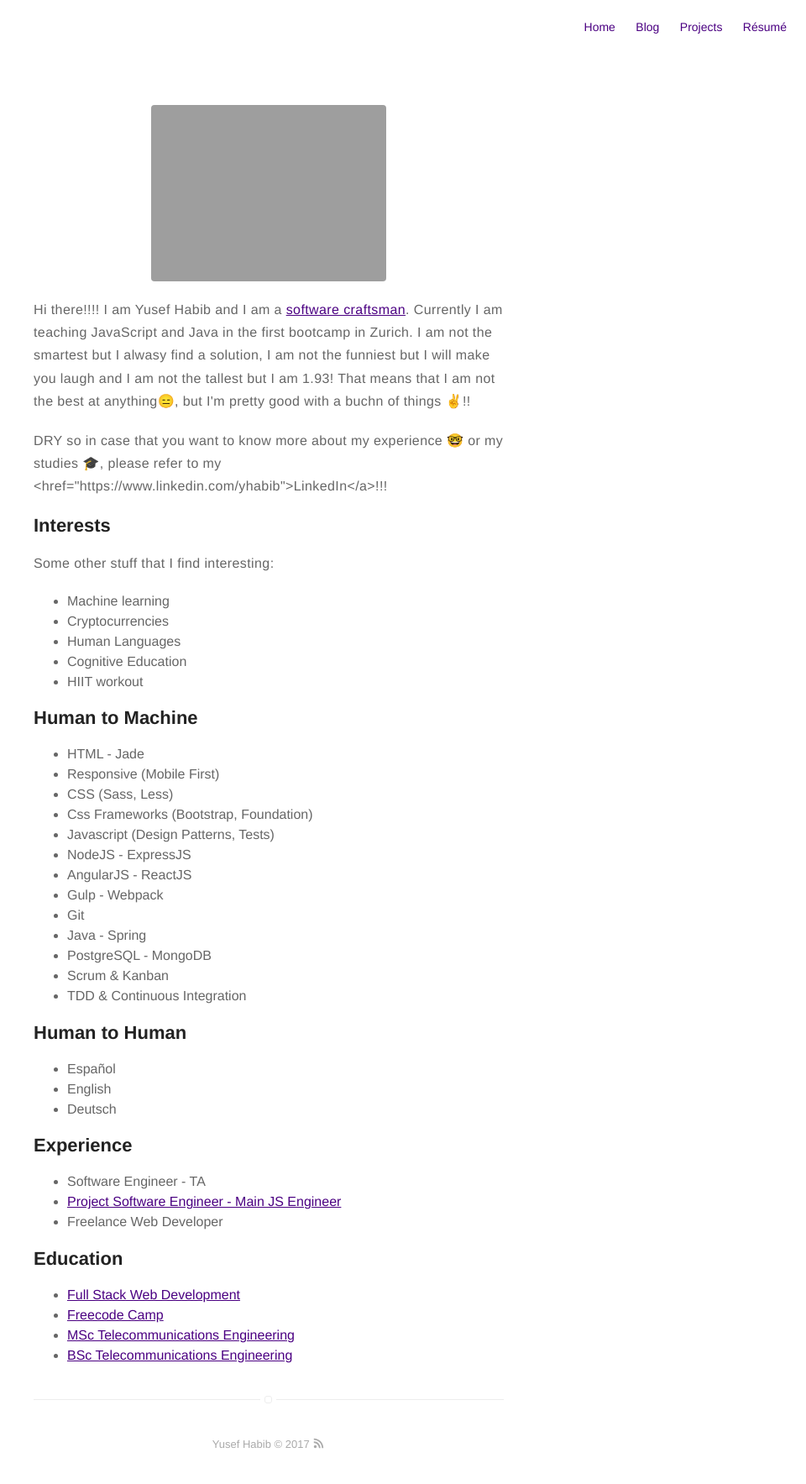
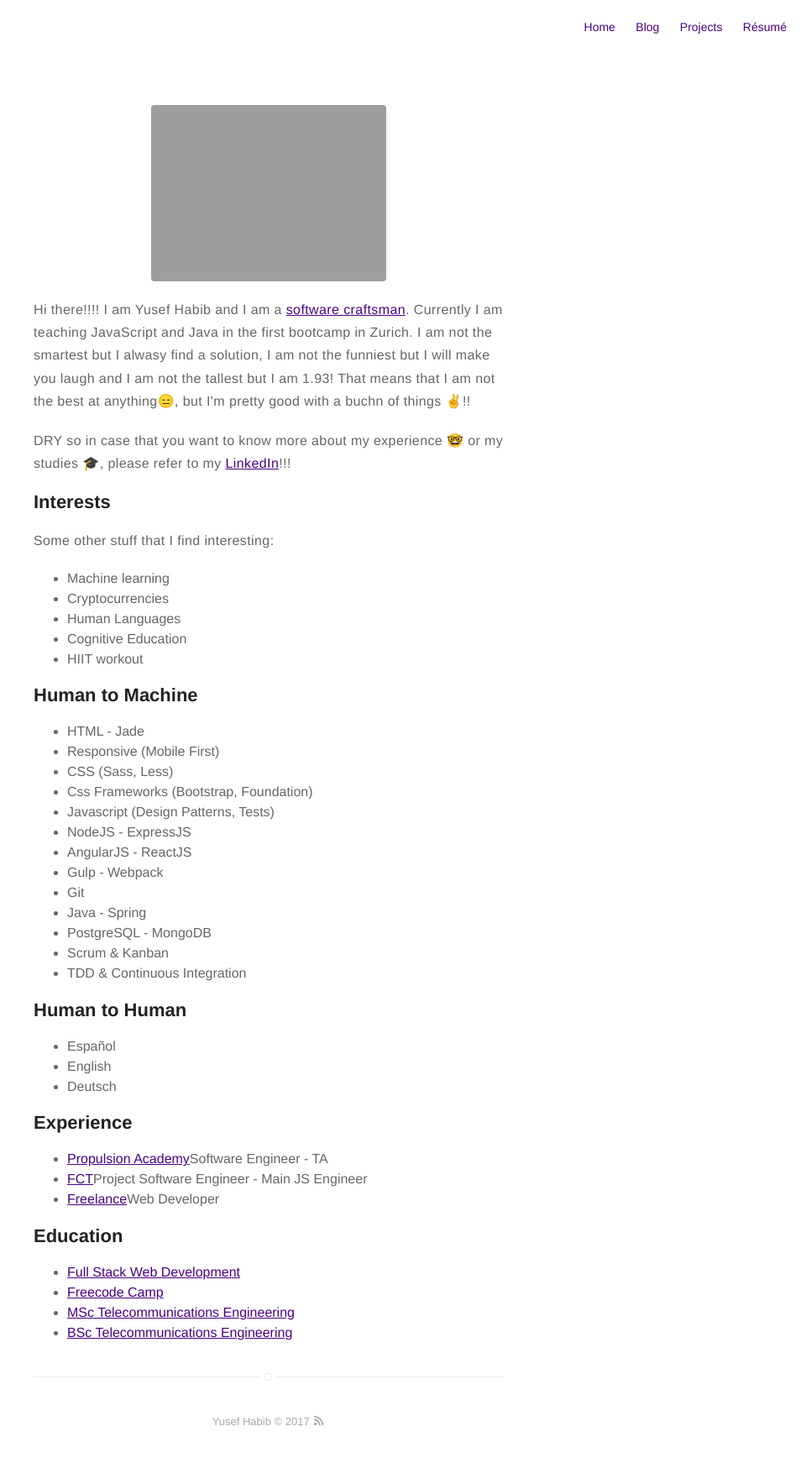
Before and after one commit to iamfortune/yhabib.github.io, a Jekyll site: the page built from about.md, in a window 1280 px wide. Shown: the whole page at 84% size, without its empty margins (320-1280 px from the left). Built offline with Jekyll 4.4.1, drawn with Linux system fonts in a browser that asks for light colours; after the commit the page ends 1740 px from its top, so only the background shows below that.

Commit message:
Finished about

```diff
--- a/about.md
+++ b/about.md
@@ -6,7 +6,7 @@ layout: page
 
 <p>Hi there!!!! I am Yusef Habib and I am a <a href="https://en.wikipedia.org/wiki/Software_craftsmanship">software craftsman</a>. Currently I am teaching JavaScript and Java in the first bootcamp in Zurich. I am not the smartest but I alwasy find a solution, I am not the funniest but I will make you laugh and I am not the tallest but I am 1.93! That means that I am not the best at anything😑, but I'm pretty good with a buchn of things ✌️!!</p>
 
-<p>DRY so in case that you want to know more about my experience 🤓 or my studies 🎓, please refer to my <href="https://www.linkedin.com/yhabib">LinkedIn</a>!!!</p>
+<p>DRY so in case that you want to know more about my experience 🤓 or my studies 🎓, please refer to my <a href="https://www.linkedin.com/yhabib">LinkedIn</a>!!!</p>
 
 <h2>Interests</h2>
 <p>Some other stuff that I find interesting:</p>
@@ -44,14 +44,14 @@ layout: page
 </ul>
 
 <h2>Experience</h2>
-<ul>
-	<li><a href="https://propulsionacademy.com/"></a>Software Engineer - TA</li>
-	<li><a href="http://www.fct.de/">Project Software Engineer - Main JS Engineer</a></li>
-	<li><a href="https://yhabib.github.io/projects/"></a>Freelance Web Developer</li>
+<ul class="skill-list">
+	<li><a href="https://propulsionacademy.com/">Propulsion Academy</a>Software Engineer - TA</li>
+	<li><a href="http://www.fct.de/">FCT</a>Project Software Engineer - Main JS Engineer</li>
+	<li><a href="https://yhabib.github.io/projects/">Freelance</a>Web Developer</li>
 </ul>
 
 <h2>Education</h2>
-<ul>
+<ul class="skill-list">
   <li><a href="https://propulsionacademy.com/full-stack-development/">Full Stack Web Development</a></li>
   <li><a href="https://www.freecodecamp.com/yhabib/front-end-certification">Freecode Camp</a></li>
 	<li><a href="https://www.uniovi.es/en/estudios/masteres/masteres/-/asset_publisher/d0m7JOOPYmoL/content/master-universitario-en-ingenieria-de-telecomunicacion;jsess">MSc Telecommunications Engineering</a></li>
```
Also changed, not shown: 2 other files.
